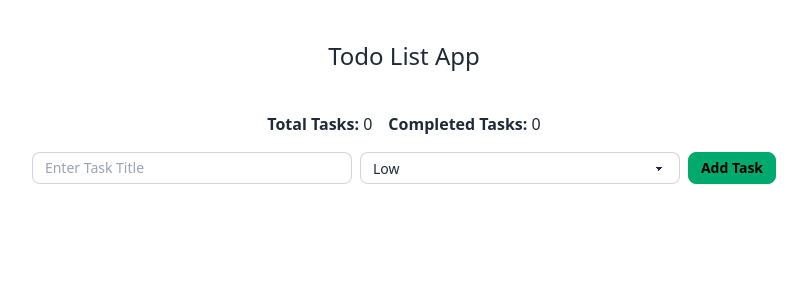
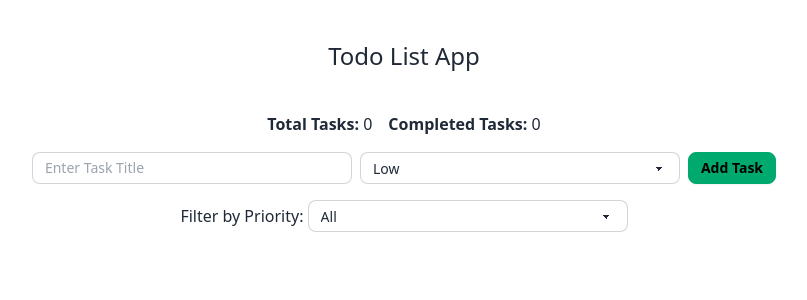
Before and after one commit to Md-Tahsif-Ahmed/React-JS-Todo-List-App-With-Tailwind, a React (Vite) app: page / in a window 1280 px wide. Shown: the top 300 px of the page, without its empty margins (236-1043 px from the left). Built offline with nearby package versions, Linux system fonts and the light colour scheme.

Commit message:
Worked on Filter tasks

```diff
--- a/src/Pages/Components/App.jsx
+++ b/src/Pages/Components/App.jsx
@@ -5,6 +5,8 @@
     const [tasks, setTasks] = useState([]);
     const [totalTasks, setTotalTasks] = useState(0);
     const [completedTasks, setCompletedTasks] = useState(0);
+    const [filteredTasks, setFilteredTasks] = useState([]);
+    const [filterPriority, setFilterPriority] = useState('all');
     // Local storage Work
     useEffect(() => {
         const storedTasks = JSON.parse(localStorage.getItem('tasks'));
@@ -16,8 +18,9 @@
       useEffect(() => {
         localStorage.setItem('tasks', JSON.stringify(tasks));
         updateTaskCounters();
+        filterTasks();
 
-      }, [tasks]);
+      }, [tasks, filterPriority]);
 
     // Add Task
     const addTask = (title, priority) => {
@@ -38,17 +41,30 @@
           return task;
         }));
       };
-
-      //Counter
-      const updateTaskCounters = () => {
-        setTotalTasks(tasks.length);
-        const completedTasksCount = tasks.filter(task => task.completed).length;
-        setCompletedTasks(completedTasksCount);
-    };
     // Delete
     const deleteTask = (taskId) => {
         setTasks(tasks.filter(task => task.id !== taskId));
       };
+
+    //Counter
+    const updateTaskCounters = () => {
+    setTotalTasks(tasks.length);
+    const completedTasksCount = tasks.filter(task => task.completed).length;
+    setCompletedTasks(completedTasksCount);
+    };
+    // Filter
+    const filterTasks = () => {
+        if (filterPriority === 'all') {
+          setFilteredTasks(tasks);
+        } else {
+          setFilteredTasks(tasks.filter(task => task.priority === filterPriority));
+        }
+      };
+
+      const handlePriorityFilterChange = (e) => {
+        setFilterPriority(e.target.value);
+      };
+
 
     return (
         <div className='space-y-4'>
@@ -58,8 +74,17 @@
       <div><span className='font-bold'>Completed Tasks:</span> {completedTasks}</div>
       </div>
       <TaskForm onSubmit={addTask} />
+      <div className='text-center'>
+        <label>Filter by Priority: </label>
+        <select value={filterPriority} onChange={handlePriorityFilterChange} className="select select-bordered select-sm w-1/4 lg:w-full max-w-xs">
+            <option value="all">All</option>
+            <option value="low">Low</option>
+            <option value="medium">Medium</option>
+            <option value="high">High</option>
+        </select>
+      </div>
       <TaskList
-         tasks={tasks}
+         tasks={filteredTasks}
          toggleTaskStatus={toggleTaskStatus}
          deleteTask={deleteTask}
       />
```
